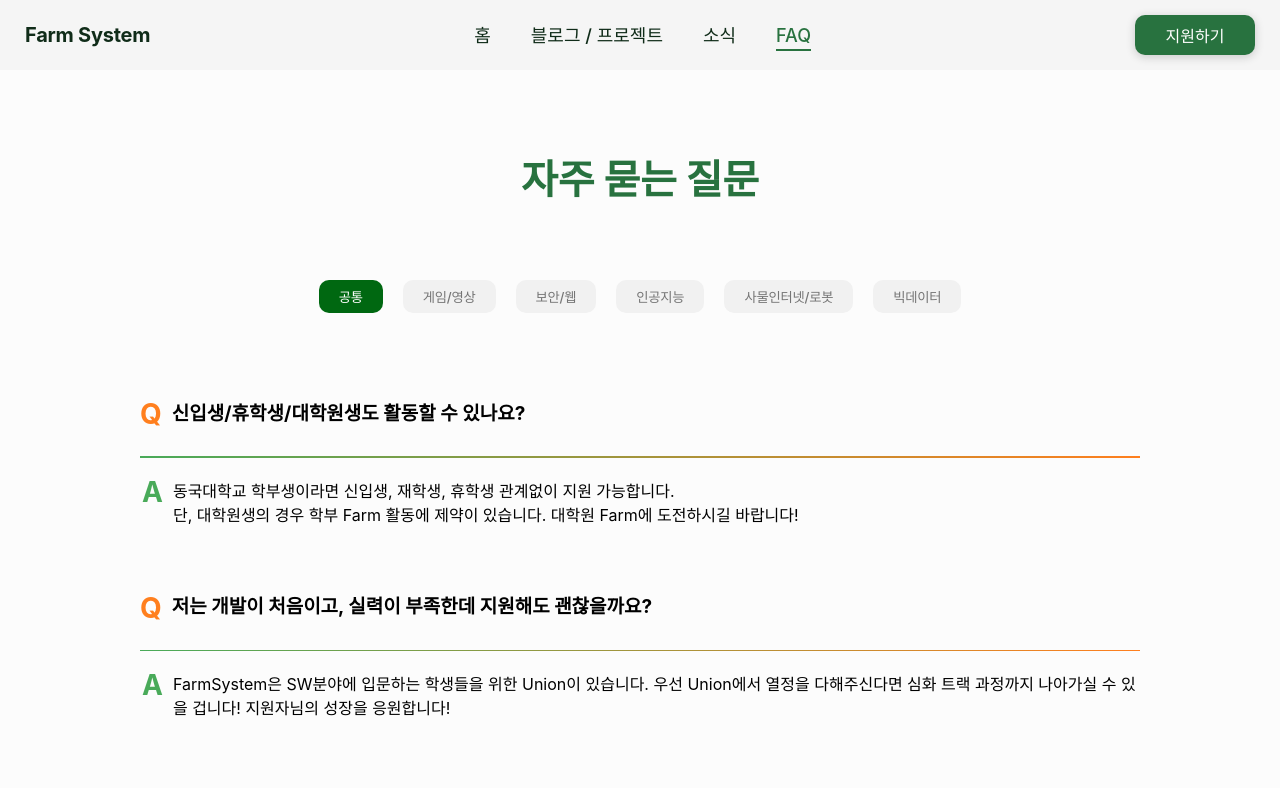
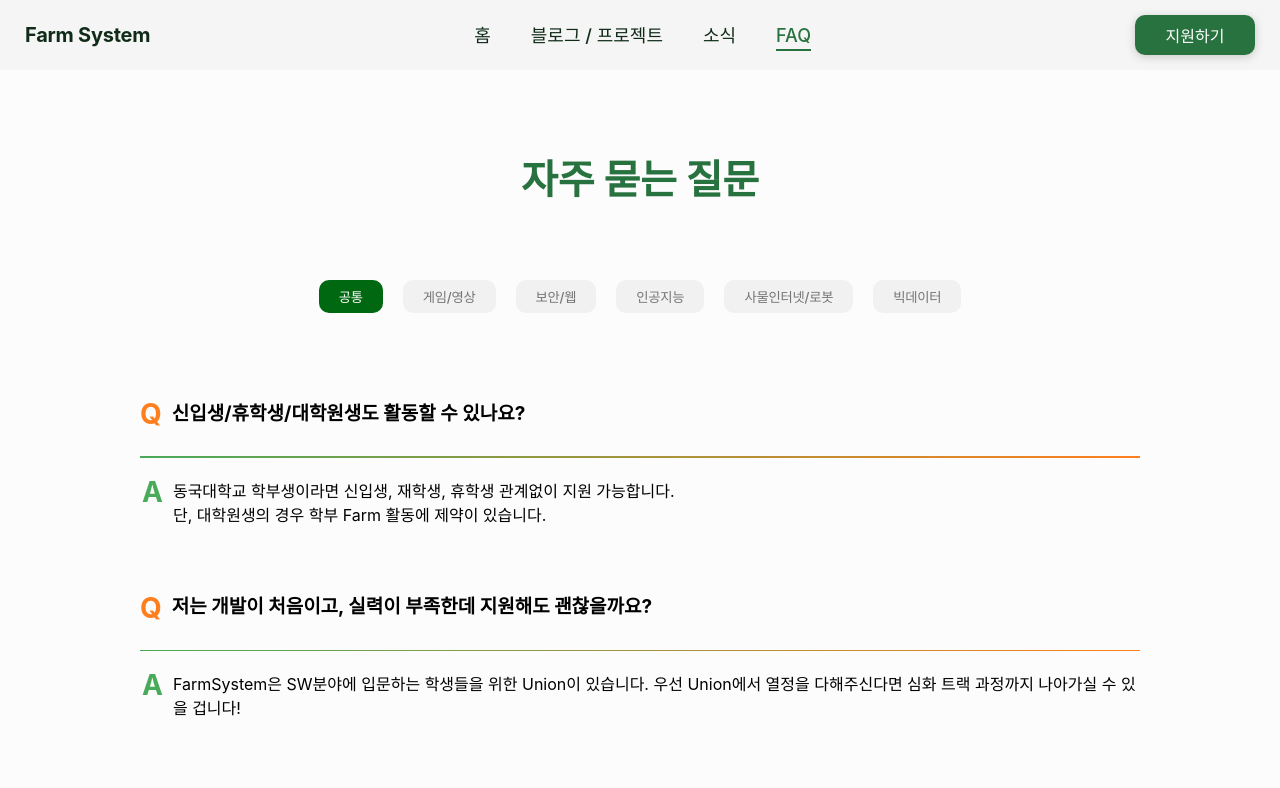
Before and after one commit to karpitony/monorepo-test, a React (Vite) app: page /FAQ in a window 1280 px wide. Shown: the top 788 px of the page. Built offline with nearby package versions, Linux system fonts and the light colour scheme; a web font is replaced by a local one.

Commit message:
fix: 대학원생 farm 제거

```diff
--- a/src/pages/FAQ/questions.ts
+++ b/src/pages/FAQ/questions.ts
@@ -12,11 +12,11 @@ export const questions: Questions = {
     {
       question: '신입생/휴학생/대학원생도 활동할 수 있나요?',
       answer: `동국대학교 학부생이라면 신입생, 재학생, 휴학생 관계없이 지원 가능합니다.
-      단, 대학원생의 경우 학부 Farm 활동에 제약이 있습니다. 대학원 Farm에 도전하시길 바랍니다!`
+      단, 대학원생의 경우 학부 Farm 활동에 제약이 있습니다.`
     },
     {
       question: '저는 개발이 처음이고, 실력이 부족한데 지원해도 괜찮을까요?',
-      answer: 'FarmSystem은 SW분야에 입문하는 학생들을 위한 Union이 있습니다. 우선 Union에서 열정을 다해주신다면 심화 트랙 과정까지 나아가실 수 있을 겁니다! 지원자님의 성장을 응원합니다!'
+      answer: 'FarmSystem은 SW분야에 입문하는 학생들을 위한 Union이 있습니다. 우선 Union에서 열정을 다해주신다면 심화 트랙 과정까지 나아가실 수 있을 겁니다!'
     },
     {
       question: '트랙은 어떻게 운영되나요?',
```
